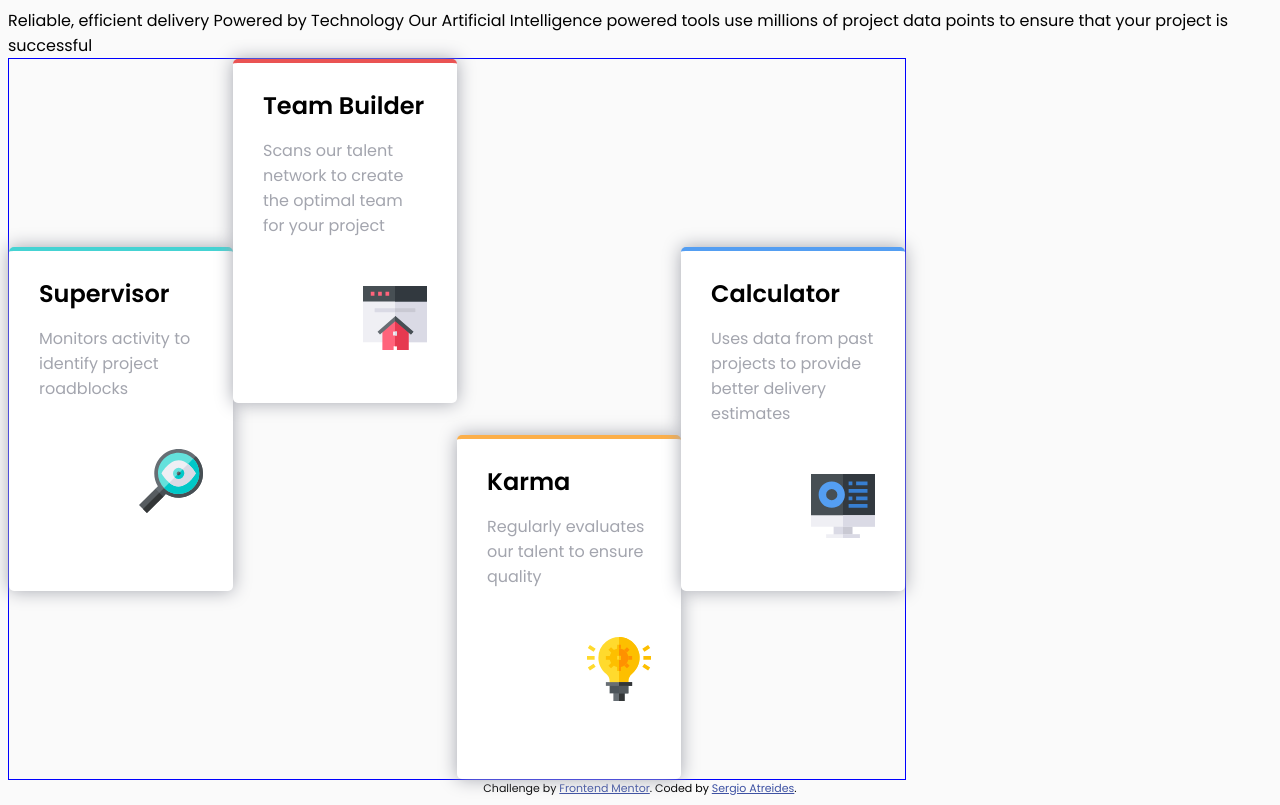
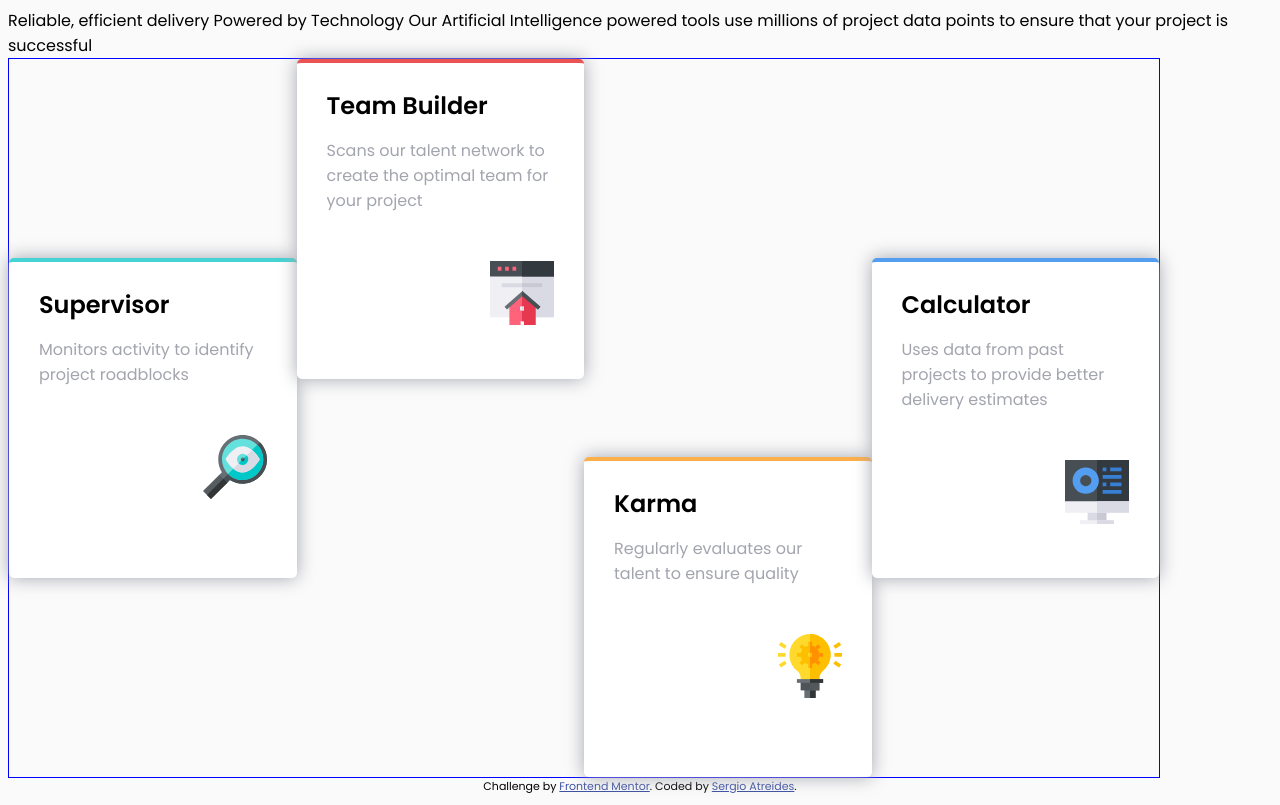
Before and after one commit to sergioatreides/four-card-feature-section-master, a plain HTML site: page index.html in a window 1280 px wide. Drawn offline with Linux system fonts and the light colour scheme.

Commit message:
Another try

```diff
--- a/css/styles.css
+++ b/css/styles.css
@@ -10,6 +10,7 @@
 }
 * {
     font-family: 'Poppins', sans-serif;
+    box-sizing: border-box;
 }
 body {
     background-color: var(--very-light-gray);
@@ -17,12 +18,13 @@ body {
 
 .card-album {
     display: flex;
-    width: 70vw;
+    width: 90vw;
     height: 90vh;
     border: 1px solid blue;
 }
 .card {
-    width: 25vw;
+    position: relative;
+    width: 35vw;
     height: 40vh;
     padding: 10px 30px;
     border-radius: 5px;
@@ -36,25 +38,21 @@ h1 {
     color: var(--grayish-blue);
     margin-top: 10px;
 }
-.supervisor-c {
+#supervisor-c {
     border-top: 4px solid var(--cyan);
     align-self: center;
-    justify-self: center;
 }
-.teambuilder-c {
+#teambuilder-c {
     border-top: 4px solid var(--red);
-    align-self:flex-start;
-    justify-self: center;
+    align-self: flex-start;
 }
-.karma-c {
+#karma-c {
     border-top: 4px solid var(--orange);
     align-self:flex-end;
-    justify-self: center;
 }
-.calculator-c {
+#calculator-c {
     border-top: 4px solid var(--blue);
     align-self: center;
-    justify-self: flex-end;
 }
 .icon {
     display: flex;
--- a/index.html
+++ b/index.html
@@ -25,7 +25,7 @@
 
   <div class="card-album">
 
-    <section class="card supervisor-c">
+    <section class="card" id="supervisor-c">
       <header><h1>Supervisor</h1></header>
       <p>Monitors activity to identify project roadblocks</p>
       <div class="icon">
@@ -33,7 +33,7 @@
       </div>
     </section>
 
-    <section class="card teambuilder-c">
+    <section class="card" id="teambuilder-c">
       <header><h1>Team Builder</h1></header>
       <p>Scans our talent network to create the optimal team for your project</p>
       <div class="icon">
@@ -41,14 +41,14 @@
       </div>
     </section>
 
-    <section class="card karma-c">
+    <section class="card" id="karma-c">
       <header><h1>Karma</h1></header>
       <p>Regularly evaluates our talent to ensure quality</p>
       <div class="icon">
         <img src="/images/icon-karma.svg" alt="Karma">
       </div>
     </section>
-    <section class="card calculator-c">
+    <section class="card" id="calculator-c">
       <header><h1>Calculator</h1></header>
       <p>Uses data from past projects to provide better delivery estimates</p>
       <div class="icon">
```
